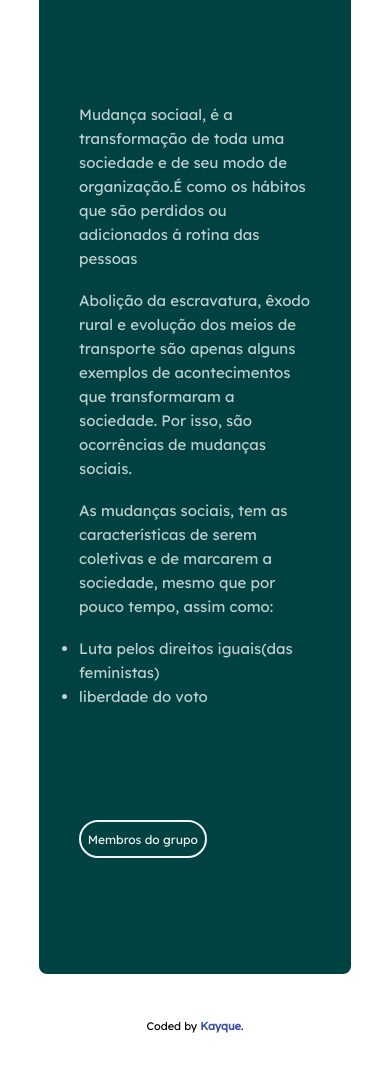
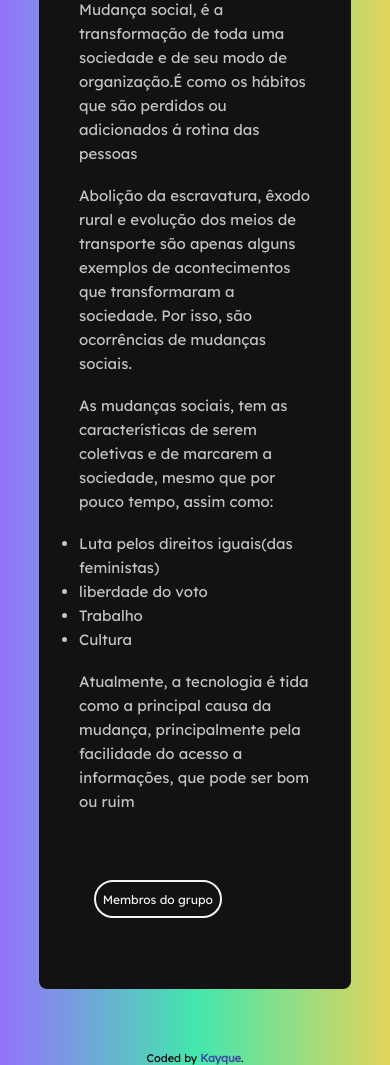
Before and after one commit to kayqueprogram/mudanca-social, a plain HTML site: page index.html in a window 390 px wide. Shown: the part 235-1300 px from the top of the page. Drawn offline with Linux system fonts and the light colour scheme.

Commit message:
alterando cores e responsividade

```diff
--- a/index.html
+++ b/index.html
@@ -35,7 +35,7 @@
           <h2>Mudança social</h2>
         </div>
         <div class="main-content">
-          <p>Mudança sociaal, é a transformação de toda uma sociedade e de seu modo de organização.É como os hábitos que são perdidos ou adicionados á rotina das pessoas</p>
+          <p>Mudança social, é a transformação de toda uma sociedade e de seu modo de organização.É como os hábitos que são perdidos ou adicionados á rotina das pessoas</p>
           <br/>
           <p>Abolição da escravatura, êxodo rural e evolução dos meios de transporte são apenas alguns exemplos de acontecimentos que transformaram a sociedade. Por isso, são ocorrências de mudanças sociais.</p>
           <br/>
@@ -44,7 +44,11 @@
           <ul>
             <li>Luta pelos direitos iguais(das feministas)</li>
             <li>liberdade do voto</li>
+            <li>Trabalho</li>
+            <li>Cultura</li>
           </ul>
+          <br/>
+          <p>Atualmente, a tecnologia é tida como a principal causa da mudança, principalmente pela facilidade do acesso a informações, que pode ser bom ou ruim</p>
         </div>
         <div class="btn">
           <a onclick="Alert()">Membros do grupo</a>
--- a/style.css
+++ b/style.css
@@ -15,6 +15,7 @@ html {
 
 body {
   min-height: 100vh;
+  background-image: linear-gradient(90deg, #9572FC 0%, #43E7AD 50.52%, #E2D45C 100%);
   font-size: 100%;
 }
 
@@ -26,18 +27,25 @@ body {
   height: 100vh;
 }
 .container {
+  margin-top: 12%;
+  margin-bottom: 17px;
   display: flex;
   justify-content: center;
   align-items: center;
+  border-radius: 10px;
   width: 80%;
   height: 95%;
 }
+.title{
+  margin: 15px;
+}
 section {
+
   display: flex;
   flex-direction: column;
   justify-content: space-evenly;
   width: 40%;
-  height: 106%;
+  height: auto;
   padding: .3rem 2.5rem;
 }
 
@@ -57,8 +65,8 @@ section {
 }
 
 .luxury {
-  background-color: hsl(179, 100%, 13%);
-  border-radius: 0 8px 8px 0;
+  background-color: #121214;
+  border-radius: 10px;
 }
 .luxury .btn:hover a {
   color: hsl(179, 100%, 13%);
@@ -80,6 +88,7 @@ section p, li {
   line-height: 1.5rem;
 }
 .btn {
+  margin: 15px;
   width: 55%;
   border: 2px solid hsl(0, 0%, 95%);
   text-align: center;
```
